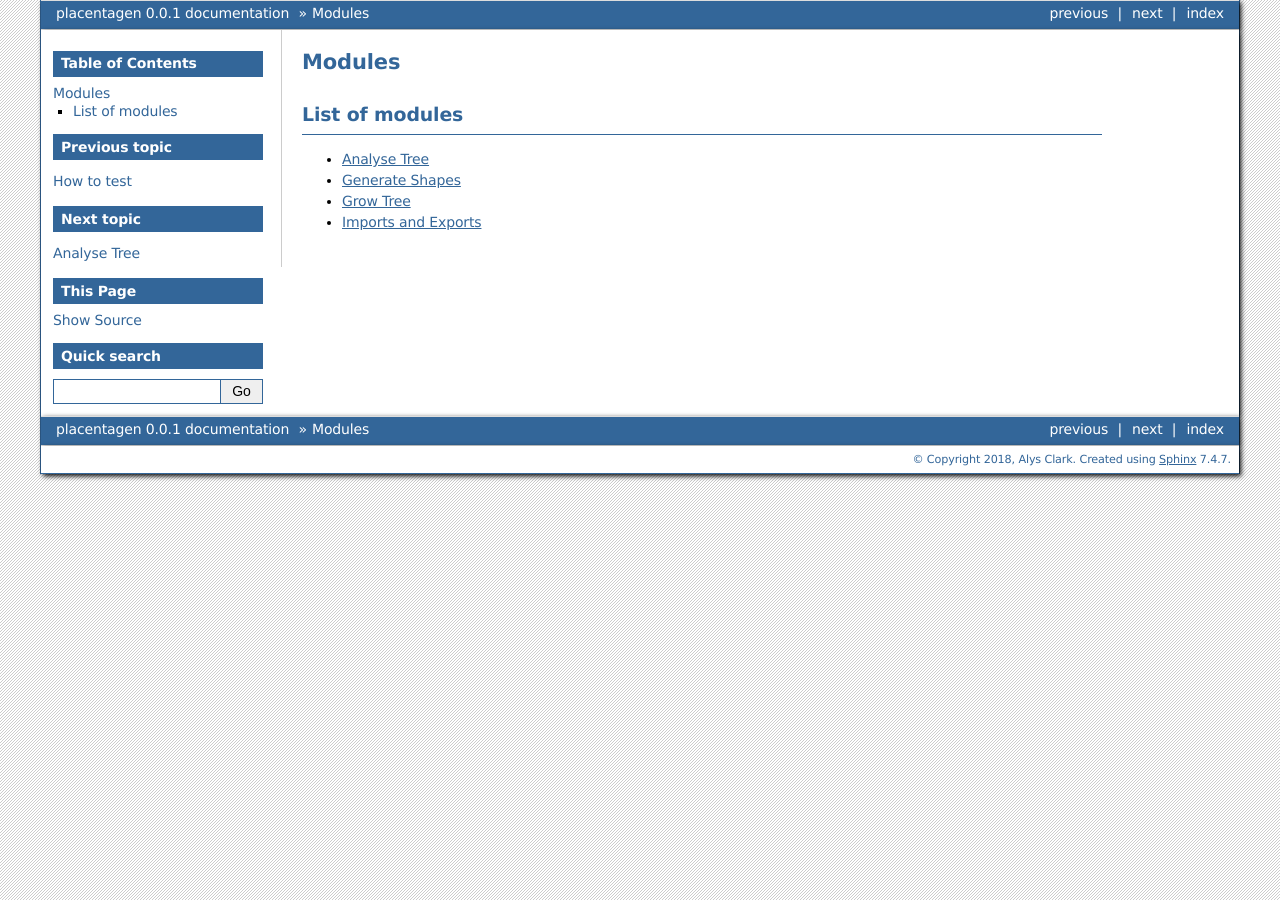
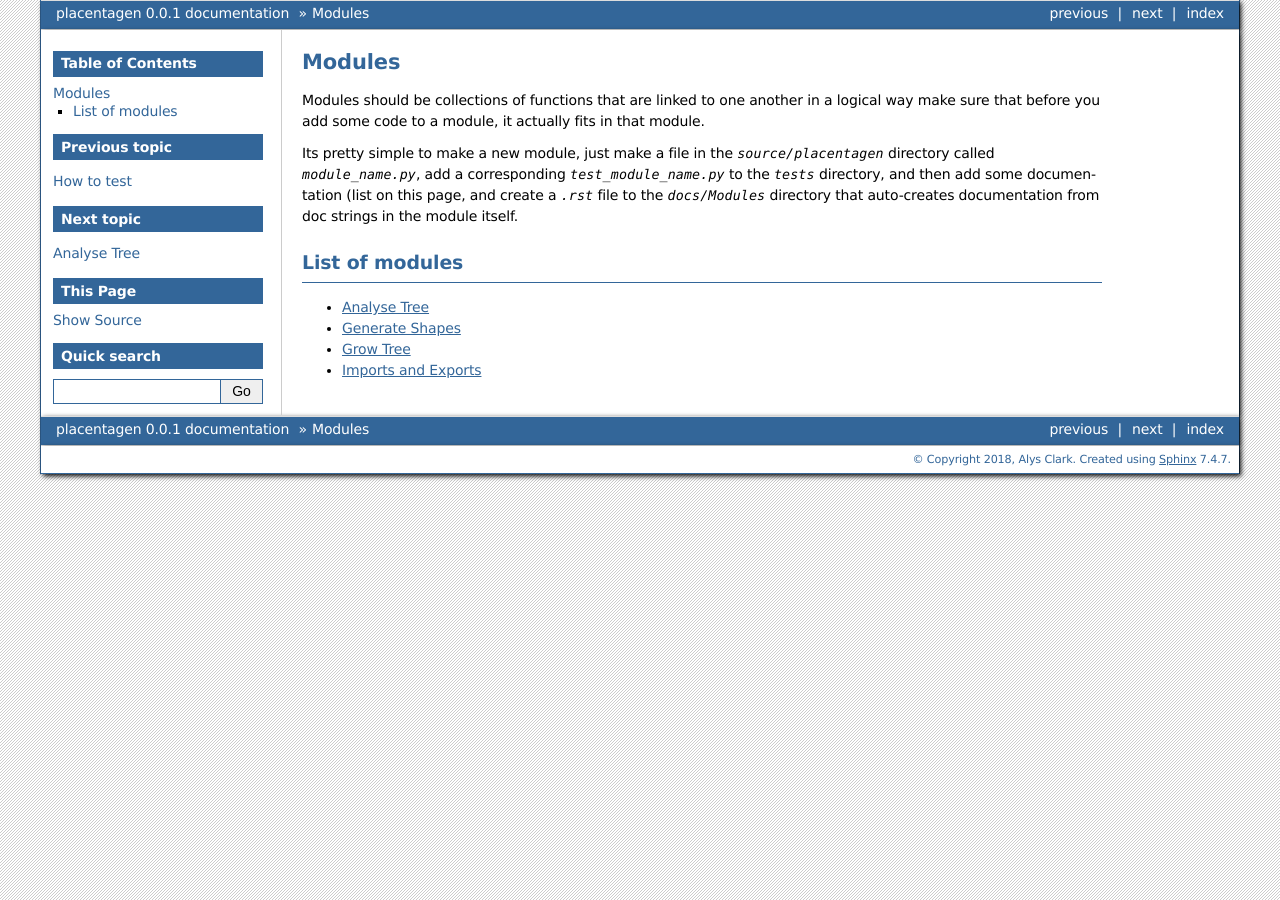
Before and after one commit to VirtualPregnancy/placentagen, a Sphinx documentation site: the page built from docs/modules.rst, in a window 1280 px wide. Built offline with Sphinx 7.4.7, drawn with Linux system fonts in a browser that asks for light colours.

Commit message:
Documentation for modules

```diff
--- a/docs/modules.rst
+++ b/docs/modules.rst
@@ -2,8 +2,16 @@
 Modules
 =======
 
+Modules should be collections of functions that are linked to one another in a logical way
+make sure that before you add some code to a module, it actually fits in that module.
+
+Its pretty simple to make a new module, just make a file in the `source/placentagen` directory called
+`module_name.py`, add a corresponding `test_module_name.py` to the `tests` directory, and then add some
+documentation (list on this page, and create a `.rst` file to the `docs/Modules` directory that auto-creates
+documentation from doc strings in the module itself.
+
 List of modules
-===============
+---------------
 
 .. toctree::
    :maxdepth: 1
```
